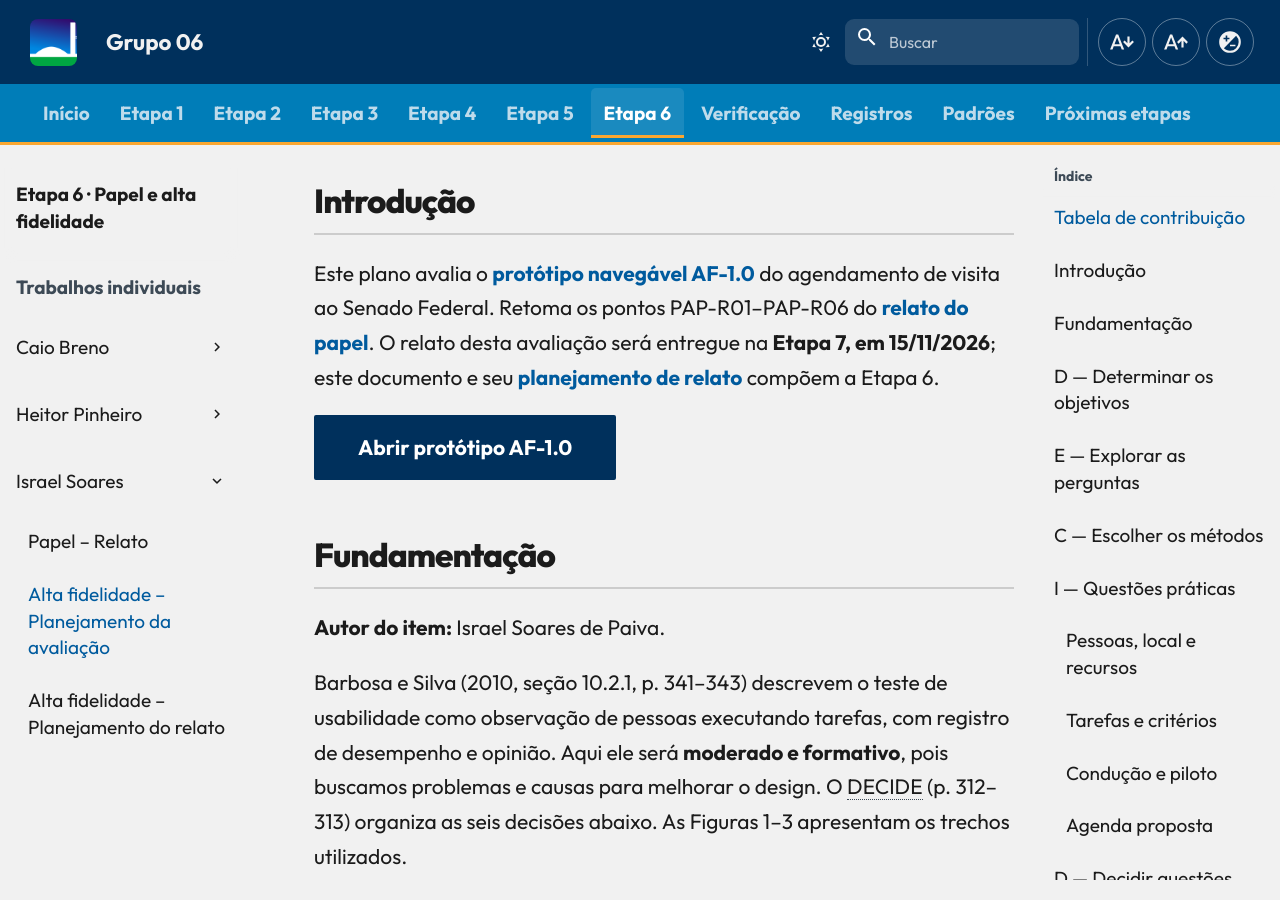
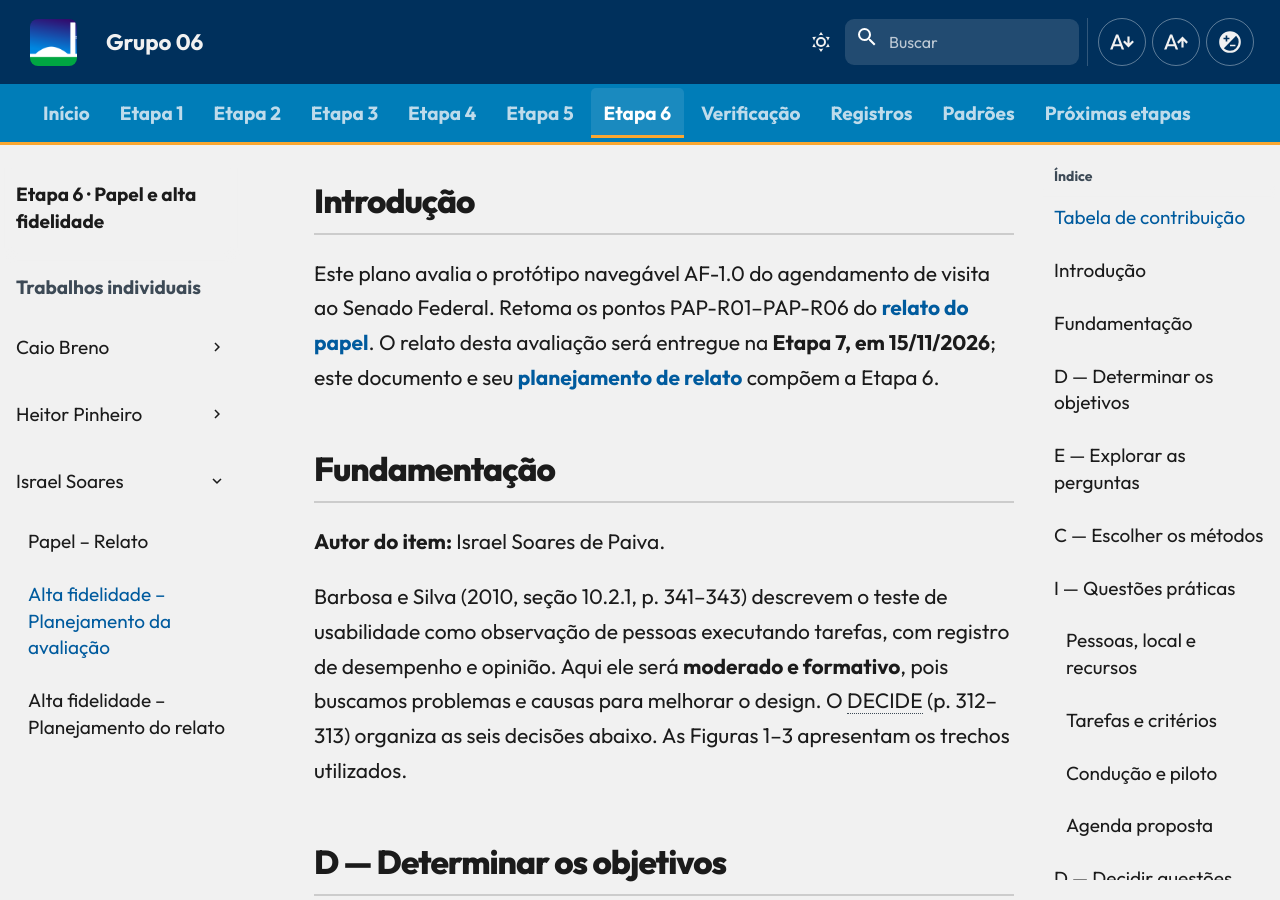
Before and after one commit to Interacao-Humano-Computador/2026.2-Grupo06, an MkDocs documentation site: the page built from docs/entrega-6/individual/israel/planejamento-avaliacao-alta-fidelidade.md, in a window 1280 px wide and 900 px high, scrolled down 1305 px. Built offline with MkDocs 1.6.1 and Material for MkDocs 9.7.7, drawn with Linux system fonts in a browser that asks for light colours; comment, search, counter and statistics services are not loaded.

Commit message:
fix:mkdocs

```diff
--- a/docs/entrega-6/individual/israel/planejamento-avaliacao-alta-fidelidade.md
+++ b/docs/entrega-6/individual/israel/planejamento-avaliacao-alta-fidelidade.md
@@ -17,9 +17,7 @@ A Tabela 1 registra as contribuições neste artefato.
 
 ## Introdução
 
-Este plano avalia o [protótipo navegável AF-1.0](../../../prototipos/israel/alta-fidelidade/index.html) do agendamento de visita ao Senado Federal. Retoma os pontos PAP-R01–PAP-R06 do [relato do papel](relato-prototipo-papel.md#analise-do-reprojeto). O relato desta avaliação será entregue na **Etapa 7, em 15/11/2026**; este documento e seu [planejamento de relato](planejamento-relato-alta-fidelidade.md) compõem a Etapa 6.
-
-[Abrir protótipo AF-1.0](../../../prototipos/israel/alta-fidelidade/index.html){ .md-button .md-button--primary }
+Este plano avalia o protótipo navegável AF-1.0 do agendamento de visita ao Senado Federal. Retoma os pontos PAP-R01–PAP-R06 do [relato do papel](relato-prototipo-papel.md#analise-do-reprojeto). O relato desta avaliação será entregue na **Etapa 7, em 15/11/2026**; este documento e seu [planejamento de relato](planejamento-relato-alta-fidelidade.md) compõem a Etapa 6.
 
 ## Fundamentação
 
```
Also changed, not shown: docs/entrega-6/individual/israel/planejamento-relato-alta-fidelidade.md (+1 -1 lines), docs/entrega-6/individual/israel/relato-prototipo-papel.md (+0 -2 lines).
